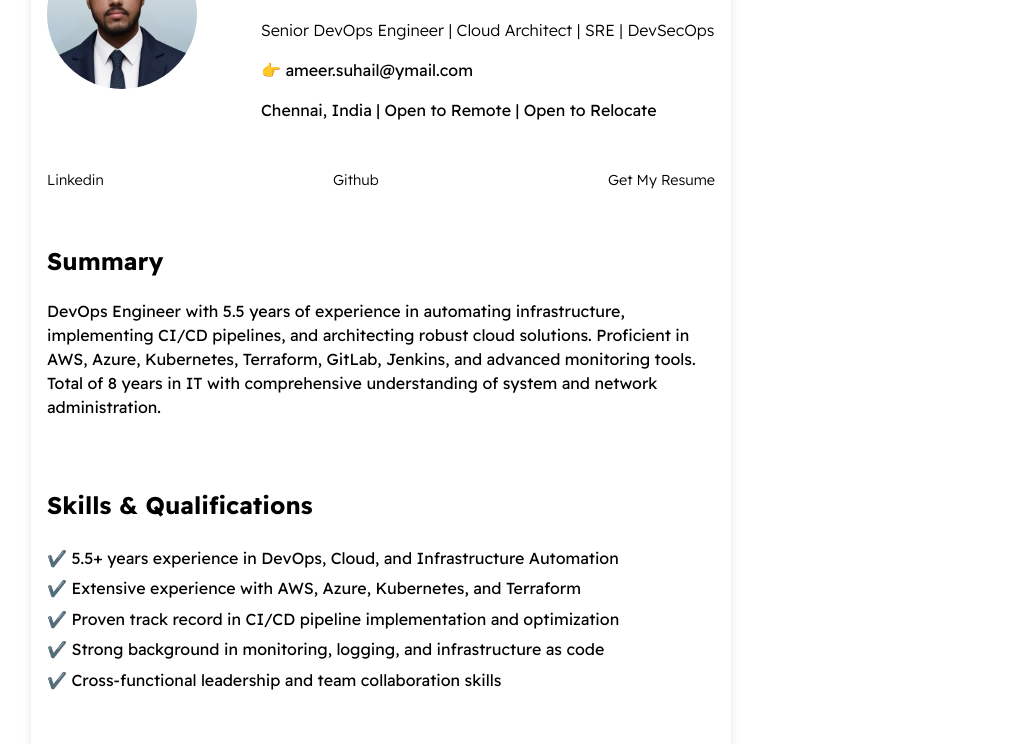
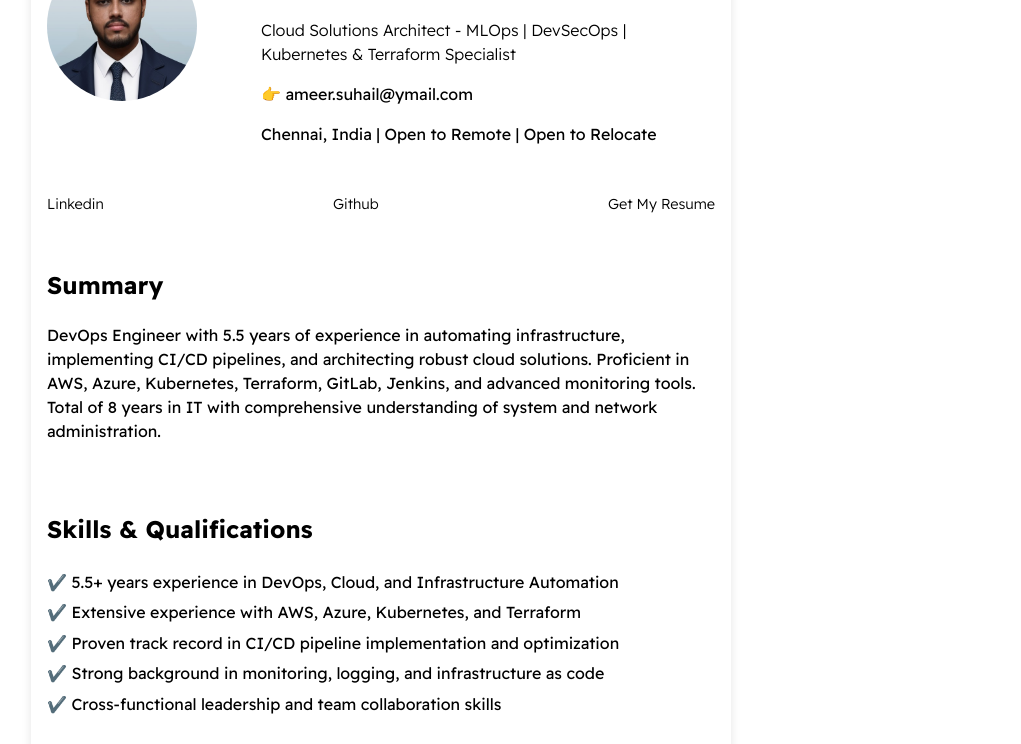
Before and after one commit to jasuhail/AmeerSuhail, a plain HTML site: page index.html in a window 1280 px wide. Shown: the part 142-886 px from the top of the page, without its empty margins (259-1280 px from the left). Drawn offline with Linux system fonts and the light colour scheme.

Commit message:
Update index.html

```diff
--- a/index.html
+++ b/index.html
@@ -20,7 +20,7 @@
 
                 <div>
                     <h1 id="user-name">Ameer Suhail</h1>
-                    <p id="bio">Senior DevOps Engineer | Cloud Architect | SRE | DevSecOps</p>
+                    <p id="bio">Cloud Solutions Architect - MLOps | DevSecOps | Kubernetes & Terraform Specialist</p>
                     <p id="email">👉 ameer.suhail@ymail.com</p>
                     <p>Chennai, India | Open to Remote | Open to Relocate</p>
                 </div>
```
